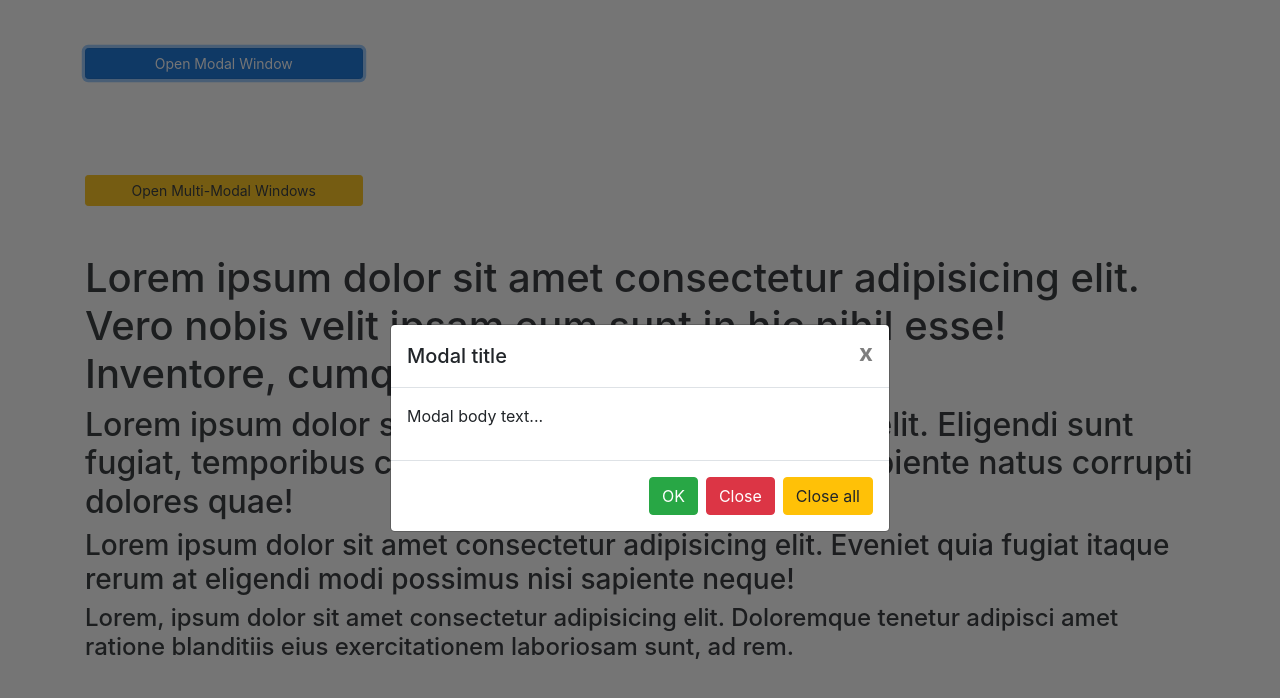
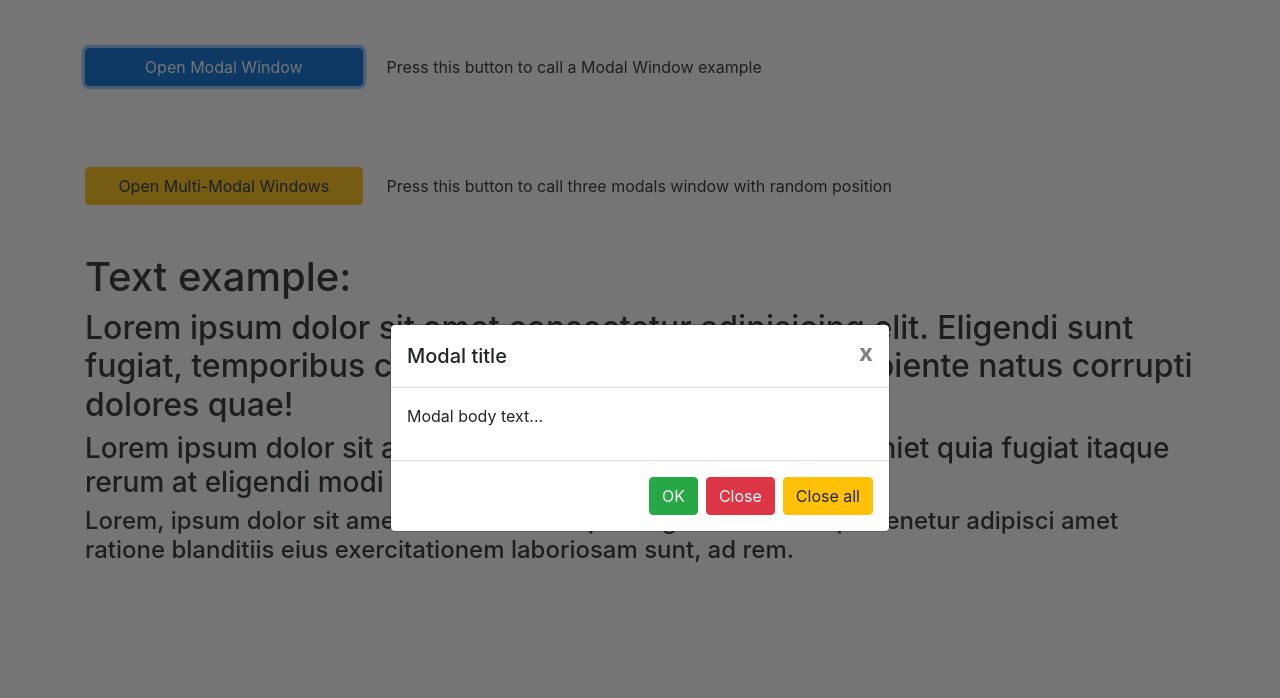
Before and after one commit to ViktorSyrytsia/Test-Task, a plain HTML site: page 2_Modal_window/index.html in a window 1280 px wide. Both pictures are taken after a click on the button "Open Modal Window". Drawn offline with nearby package versions, Linux system fonts and the light colour scheme.

Commit message:
task_1 and task_2 refactoring

```diff
--- a/2_Modal_window/index.html
+++ b/2_Modal_window/index.html
@@ -10,10 +10,18 @@
 </head>
 
 <body class="container d-flex flex-column">
-  <button id="create_modal" class="btn btn-primary btn-sm mt-5 mb-5 w-25">Open Modal Window</button>
-  <button id="create_multi" class="btn btn-warning btn-sm mt-5 mb-5 w-25">Open Multi-Modal Windows</button>
-  <h1>Lorem ipsum dolor sit amet consectetur adipisicing elit. Vero nobis velit ipsam eum sunt in hic nihil esse!
-    Inventore, cumque?</h1>
+  <div class="d-flex mt-5 align-items-center ">
+    <button id="create_modal" class="btn btn-primary  w-25">Open
+      Modal
+      Window</button>
+    <span class="ml-4">Press this button to call a Modal Window example</span>
+  </div>
+  <hr>
+  <div class="d-flex mt-5 align-items-center">
+    <button id="create_multi" class="btn btn-warning w-25">Open Multi-Modal Windows</button>
+    <span class="ml-4">Press this button to call three modals window with random position</span>
+  </div>
+  <h1 class="mt-5">Text example:</h1>
   <h2>Lorem ipsum dolor sit amet consectetur adipisicing elit. Eligendi sunt fugiat, temporibus consequatur fugit
     perspiciatis sapiente natus corrupti dolores quae!</h2>
   <h3>Lorem ipsum dolor sit amet consectetur adipisicing elit. Eveniet quia fugiat itaque rerum at eligendi modi
--- a/2_Modal_window/script.js
+++ b/2_Modal_window/script.js
@@ -45,11 +45,11 @@ function createModal(position) {
 
   const modalHeader = document.createElement('div');
   const header = document.createElement('h5');
-  const closeButton = document.createElement('button');
-  closeButton.type = 'button';
-  closeButton.className = 'close';
-  closeButton.innerHTML = 'x';
-  closeButton.onclick = () => {
+  const closeCrossButton = document.createElement('button');
+  closeCrossButton.type = 'button';
+  closeCrossButton.className = 'close';
+  closeCrossButton.innerText = 'x';
+  closeCrossButton.onclick = () => {
     modal.style.backgroundColor = 'rgba(25,25,25,0.0)';
     modal.style.opacity = '0';
     setTimeout(() => modal.remove(), 300);
@@ -58,37 +58,42 @@ function createModal(position) {
   header.className = 'modal-title';
   header.innerHTML = 'Modal title';
   modalHeader.appendChild(header);
-  modalHeader.appendChild(closeButton);
+  modalHeader.appendChild(closeCrossButton);
   modalContent.appendChild(modalHeader);
 
   const modalBody = document.createElement('div');
   const text = document.createElement('p');
   modalBody.className = 'modal-body';
-  text.innerHTML = 'Modal body text...';
+  text.innerText = 'Modal body text...';
   modalBody.appendChild(text);
   modalContent.appendChild(modalBody);
 
   const modalFooter = document.createElement('div');
   const okButton = document.createElement('button');
-  const noButton = document.createElement('button');
+  const closeButton = document.createElement('button');
   const closeAllButton = document.createElement('button');
+
   modalFooter.className = 'modal-footer';
+
   okButton.className = 'btn btn-success';
-  okButton.innerHTML = 'OK';
+  okButton.innerText = 'OK';
   okButton.type = 'button';
   okButton.onclick = () => {
-    createModal();
+    alert('Hello world!');
+    modal.style.backgroundColor = 'rgba(25,25,25,0.0)';
+    modal.style.opacity = '0';
+    setTimeout(() => modal.remove(), 300);
   };
-  noButton.className = 'btn btn-danger';
-  noButton.innerHTML = 'Close';
-  noButton.type = 'button';
-  noButton.onclick = () => {
+  closeButton.className = 'btn btn-danger';
+  closeButton.innerText = 'Close';
+  closeButton.type = 'button';
+  closeButton.onclick = () => {
     modal.style.backgroundColor = 'rgba(25,25,25,0.0)';
     modal.style.opacity = '0';
     setTimeout(() => modal.remove(), 300);
   };
   closeAllButton.className = 'btn btn-warning';
-  closeAllButton.innerHTML = 'Close all';
+  closeAllButton.innerText = 'Close all';
   closeAllButton.type = 'button';
   closeAllButton.onclick = () => {
     const allModal = document.querySelectorAll('.modal');
@@ -99,7 +104,7 @@ function createModal(position) {
     }
   };
   modalFooter.appendChild(okButton);
-  modalFooter.appendChild(noButton);
+  modalFooter.appendChild(closeButton);
   modalFooter.appendChild(closeAllButton);
   modalContent.appendChild(modalFooter);
 
```
Also changed, not shown: 1_Change-form/index.html (+5 -4 lines), 1_Change-form/script.js (+17 -6 lines).
